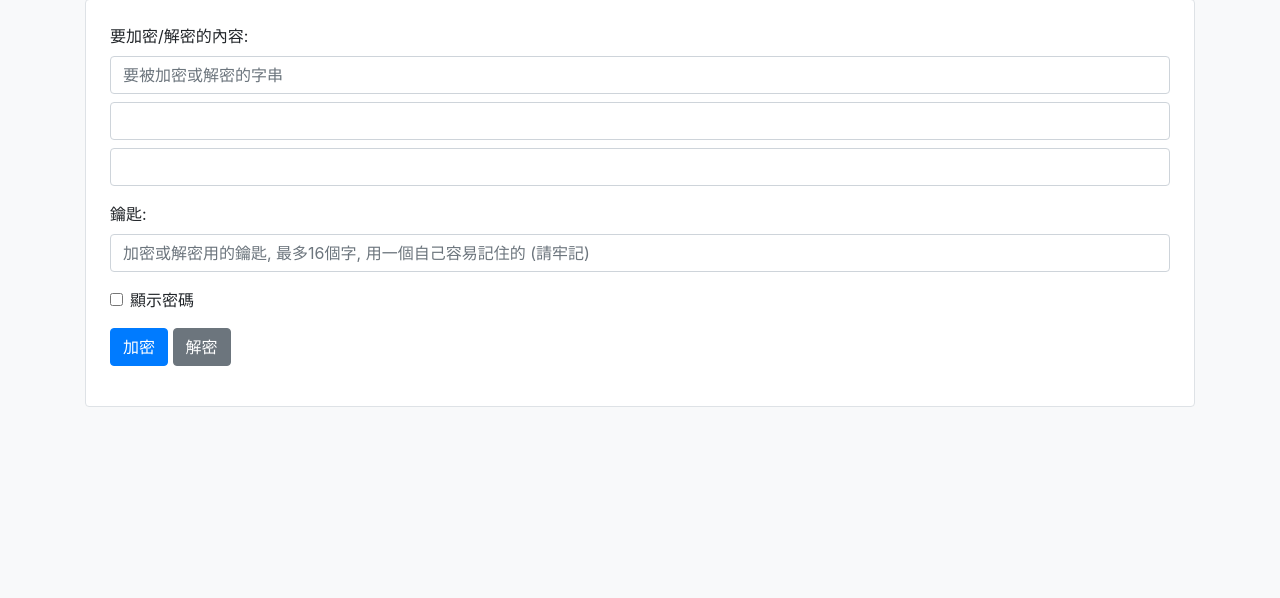
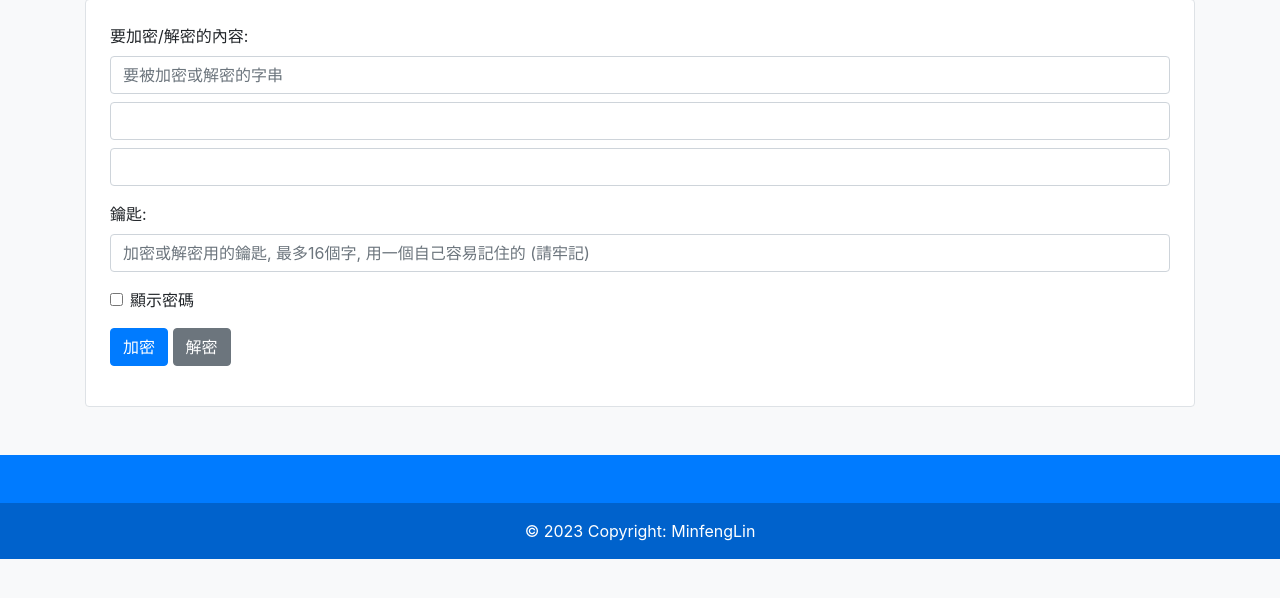
Before and after one commit to MinFengLin/aes-php, a PHP site: page / in a window 1280 px wide. Shown: the part 111-709 px from the top of the page. Run offline with PHP 8.4, Linux system fonts and the light colour scheme.

Commit message:
Add Copyright

```diff
--- a/index.php
+++ b/index.php
@@ -162,3 +162,24 @@
 </body>
 
 </html>
+<!-- Footer -->
+<!-- Copy from https://codepen.io/mdbootstrap/pen/poNxRgy -->
+<footer class="bg-primary text-center text-white">
+  <!-- Grid container -->
+  <div class="container p-4">
+
+
+
+
+  </div>
+  <!-- Grid container -->
+
+  <!-- Copyright -->
+  <div class="text-center p-3" style="background-color: rgba(0, 0, 0, 0.2)">
+    © 2023 Copyright:
+    <a class="text-white" href="https://github.com/MinFengLin">MinfengLin</a>
+  </div>
+  <!-- Copyright -->
+
+</footer>
+<!-- Footer -->
```
